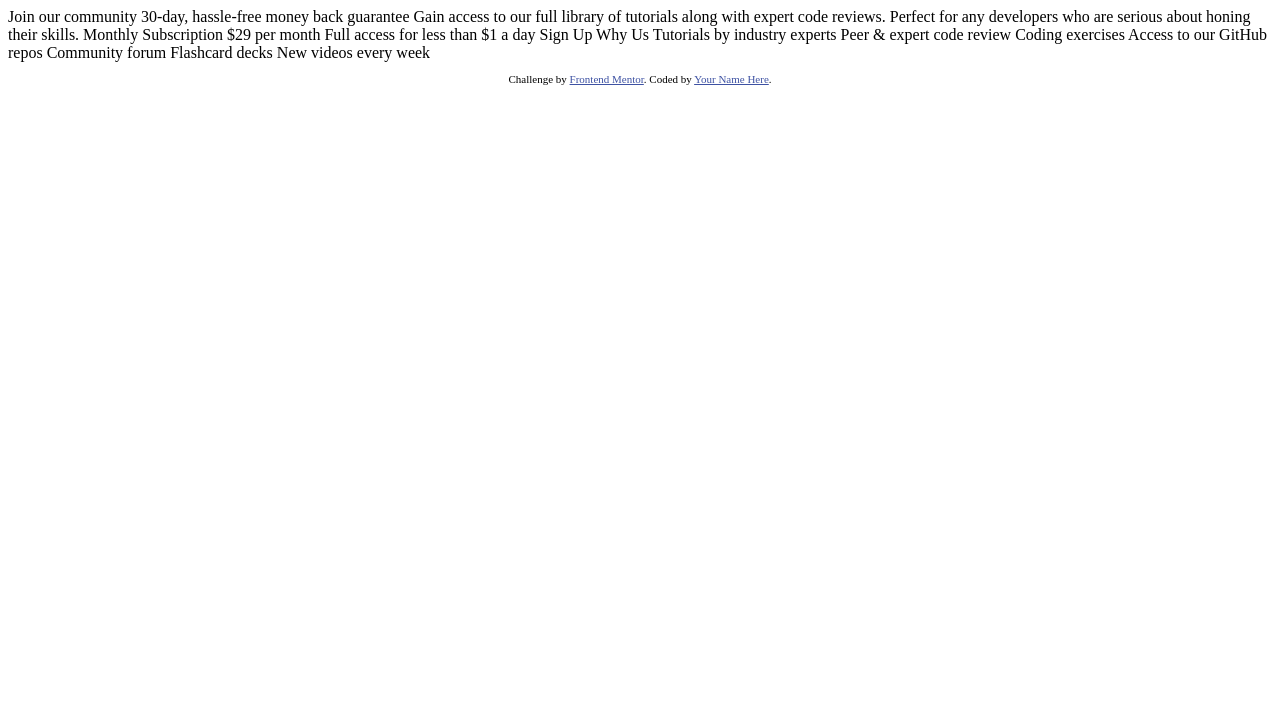
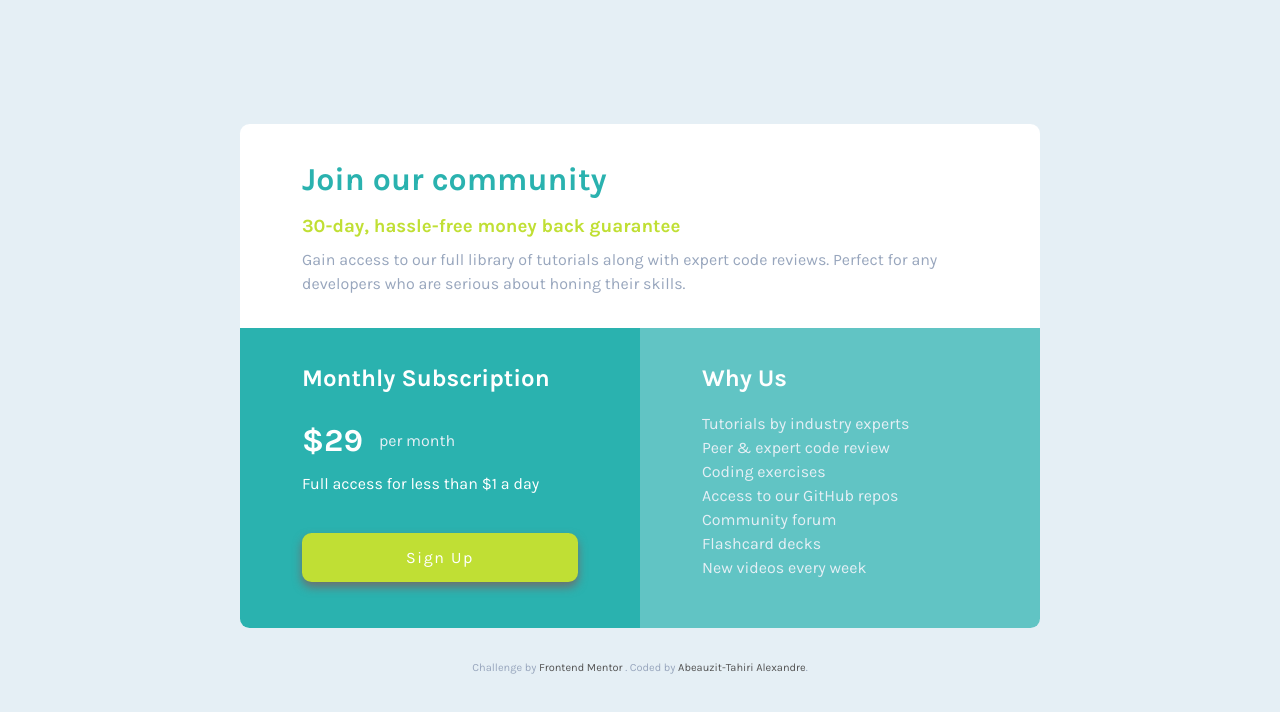
Before and after one commit to Aatypic/single-price-grid-component, a plain HTML site: page index.html in a window 1280 px wide. Drawn offline with Linux system fonts and the light colour scheme.

Commit message:
single price card live 1.0

```diff
--- a/index.html
+++ b/index.html
@@ -1,49 +1,48 @@
 <!DOCTYPE html>
 <html lang="en">
 	<head>
-  <meta charset="UTF-8">
-  <meta name="viewport" content="width=device-width, initial-scale=1.0"> <!-- displays site properly based on user's device -->
+		<meta charset="UTF-8" />
+		<meta name="viewport" content="width=device-width, initial-scale=1.0" />
+		<!-- displays site properly based on user's device -->
 
-  <link rel="icon" type="image/png" sizes="32x32" href="./images/favicon-32x32.png">
-
+		<link rel="icon" type="image/png" sizes="32x32" href="./images/favicon-32x32.png" />
+		<link rel="preconnect" href="https://fonts.googleapis.com" />
+		<link rel="preconnect" href="https://fonts.gstatic.com" crossorigin />
+		<link href="https://fonts.googleapis.com/css2?family=Karla:wght@400;700&display=swap" rel="stylesheet" />
+		<link rel="stylesheet" href="style.css" />
 		<title>Frontend Mentor | Single Price Grid Component</title>
-
-  <!-- Feel free to remove these styles or customise in your own stylesheet 👍 -->
-  <style>
-    .attribution { font-size: 11px; text-align: center; }
-    .attribution a { color: hsl(228, 45%, 44%); }
-  </style>
 	</head>
 	<body>
-  Join our community
-
-  30-day, hassle-free money back guarantee
-
-  Gain access to our full library of tutorials along with expert code reviews.
-  Perfect for any developers who are serious about honing their skills.
-
-  Monthly Subscription
-
-  &dollar;29 per month
-
-  Full access for less than &dollar;1 a day
-
-  Sign Up
-
-  Why Us
-
-  Tutorials by industry experts
-  Peer &amp; expert code review
-  Coding exercises
-  Access to our GitHub repos
-  Community forum
-  Flashcard decks
-  New videos every week
-
+		<main>
+			<div class="card">
+				<h1>Join our community</h1>
+				<h3>30-day, hassle-free money back guarantee</h3>
+				<p>Gain access to our full library of tutorials along with expert code reviews. Perfect for any developers who are serious about honing their skills.</p>
+			</div>
+			<div class="card">
+				<h2>Monthly Subscription</h2>
+				<div class="card__price"><span>&dollar;29</span><span>per month</span></div>
+				<p>Full access for less than &dollar;1 a day</p>
+				<a href="#">Sign Up</a>
+			</div>
+			<div class="card">
+				<h2>Why Us</h2>
+				<ul role="list">
+					<li><a href="#">Tutorials by industry experts</a></li>
+					<li><a href="#">Peer &amp; expert code review</a></li>
+					<li><a href="#">Coding exercises</a></li>
+					<li><a href="#">Access to our GitHub repos</a></li>
+					<li><a href="#">Community forum</a></li>
+					<li><a href="#">Flashcard decks</a></li>
+					<li><a href="#">New videos every week</a></li>
+				</ul>
+			</div>
+		</main>
 		<footer>
 			<p class="attribution">
-      Challenge by <a href="https://www.frontendmentor.io?ref=challenge" target="_blank">Frontend Mentor</a>.
-      Coded by <a href="#">Your Name Here</a>.
+				Challenge by
+				<a href="https://www.frontendmentor.io?ref=challenge" target="_blank">Frontend Mentor</a>
+				. Coded by <a href="mailto:aatypic.design@gmail.com">Abeauzit-Tahiri Alexandre</a>.
 			</p>
 		</footer>
 	</body>
--- /dev/null
+++ b/style.css
@@ -0,0 +1,211 @@
+:root {
+	/* colors */
+	--clr-primary300: hsl(179, 62%, 43%);
+	--clr-primary305: hsla(179, 62%, 43%, 0.7);
+	--clr-accent300: hsl(218, 22%, 67%);
+	--clr-accent500: hsl(71, 73%, 54%);
+	--clr-neutral100: hsl(0, 0%, 100%);
+	--clr-neutral200: hsl(204, 43%, 93%);
+
+	/* fonts */
+	--ff-primary: "Karla", sans-serif;
+	--fw-regular: 400;
+	--fw-bold: 700;
+
+	/* border-radius */
+	--bradius-100: 0.6rem;
+}
+
+/* resets */
+*,
+*::before,
+*::after {
+	box-sizing: border-box;
+}
+/* Remove all animations, transitions and smooth scroll for people that prefer not to see them */
+@media (prefers-reduced-motion: reduce) {
+	html:focus-within {
+		scroll-behavior: auto;
+	}
+
+	*,
+	*::before,
+	*::after {
+		animation-duration: 0.01ms !important;
+		animation-iteration-count: 1 !important;
+		transition-duration: 0.01ms !important;
+		scroll-behavior: auto !important;
+	}
+}
+body,
+h1,
+h2,
+h3,
+h4,
+p,
+li,
+figure,
+figcaption,
+blockquote,
+dl,
+dd {
+	margin: 0;
+}
+body {
+	min-height: 100vh;
+	text-rendering: optimizeSpeed;
+	line-height: 1.5;
+}
+ul[role="list"],
+ol[role="list"] {
+	list-style: none;
+	padding-inline-start: 0;
+}
+
+a {
+	text-decoration: none;
+	color: var(--clr-neutral100);
+}
+
+/* general styling */
+body {
+	font-family: var(--ff-primary);
+	background: var(--clr-neutral200);
+	display: grid;
+	place-content: center;
+	justify-items: center;
+	color: var(--clr-neutral100);
+}
+main {
+	display: grid;
+	width: min(90%, 50rem);
+	grid-template-columns: repeat(2, 1fr);
+	grid-template-areas:
+		"card-one card-one"
+		"card-two card-three";
+}
+
+h1 {
+	color: var(--clr-primary300);
+}
+h2 {
+	color: var(--clr-neutral100);
+	/* padding-block-end: 1rem; */
+}
+h3 {
+	color: var(--clr-accent500);
+	mix-blend-mode: multiply;
+	/* text-shadow: 1px 0px 0px #b8b8b8; */
+}
+
+.card {
+	display: grid;
+	padding: 2rem 3.875rem;
+}
+/* card 1 */
+.card:nth-of-type(1) {
+	grid-area: card-one;
+	gap: 0.5rem;
+	background: var(--clr-neutral100);
+	border-radius: var(--bradius-100) var(--bradius-100) 0 0;
+}
+.card:nth-of-type(1) p {
+	color: var(--clr-accent300);
+}
+/* card 2 */
+.card:nth-of-type(2) {
+	grid-area: card-two;
+	background-color: var(--clr-primary300);
+	border-radius: 0 0 0 var(--bradius-100);
+}
+
+.card__price {
+	display: grid;
+	grid-auto-flow: column;
+	align-items: center;
+	justify-content: start;
+	gap: 1rem;
+}
+.card__price > span:first-child {
+	font-size: 2rem;
+	font-weight: var(--fw-bold);
+}
+.card__price > span:not(:first-child) {
+	color: var(--clr-neutral200);
+}
+.card:nth-of-type(2) p {
+	padding-block-end: 1.475rem;
+}
+.card:nth-of-type(2) a {
+	color: var(--clr-neutral100);
+	padding: 0.575rem;
+	letter-spacing: 0.1em;
+	background-color: var(--clr-accent500);
+	border-radius: var(--bradius-100);
+	text-align: center;
+	align-self: baseline;
+	box-shadow: 0 5px 10px #6e6e6e;
+	border: 0.1875rem solid var(--clr-accent500);
+	transition: box-shadow 450ms linear;
+}
+.card:nth-of-type(2):has(a:hover) a {
+	background: transparent;
+	box-shadow: 0 1px 10px #7f7f7f, 0 0 10px var(--clr-accent500);
+}
+
+/* card 3 */
+.card:nth-of-type(3) {
+	grid-area: card-three;
+	background-color: var(--clr-primary305);
+	border-radius: 0 0 var(--bradius-100) 0;
+}
+.card:nth-of-type(3) > a {
+	transition: opacity 350ms linear;
+}
+
+.card:nth-of-type(3):not(a:hover) a {
+	color: var(--clr-neutral200);
+}
+.card:nth-of-type(3):has(a:hover) a:hover {
+	color: var(--clr-neutral100);
+	border-bottom: 0.15em solid var(--clr-accent500);
+}
+/* .card:nth-of-type(3):has(a:hover) a:not(:hover) {
+	opacity: 0.7;
+} */
+
+@media screen and (max-width: 45em) {
+	main {
+		grid-template-columns: 1fr;
+		grid-template-areas:
+			"card-one"
+			"card-two"
+			"card-three";
+		margin: 4rem 0;
+	}
+	h1 {
+		font-size: 1.65rem;
+	}
+	h2 {
+		font-size: 1.5rem;
+	}
+	.card {
+		padding: 2rem 1.5rem;
+	}
+	.card:nth-of-type(2) {
+		border-radius: 0;
+	}
+	.card:nth-of-type(3) {
+		border-radius: 0 0 var(--bradius-100) var(--bradius-100);
+	}
+}
+
+.attribution {
+	margin-top: 2rem;
+	font-size: 11px;
+	text-align: center;
+	color: var(--clr-accent300);
+}
+.attribution a {
+	color: hsl(0, 0%, 32%);
+}
```
Lines whose indentation alone changed are shown as unchanged.
